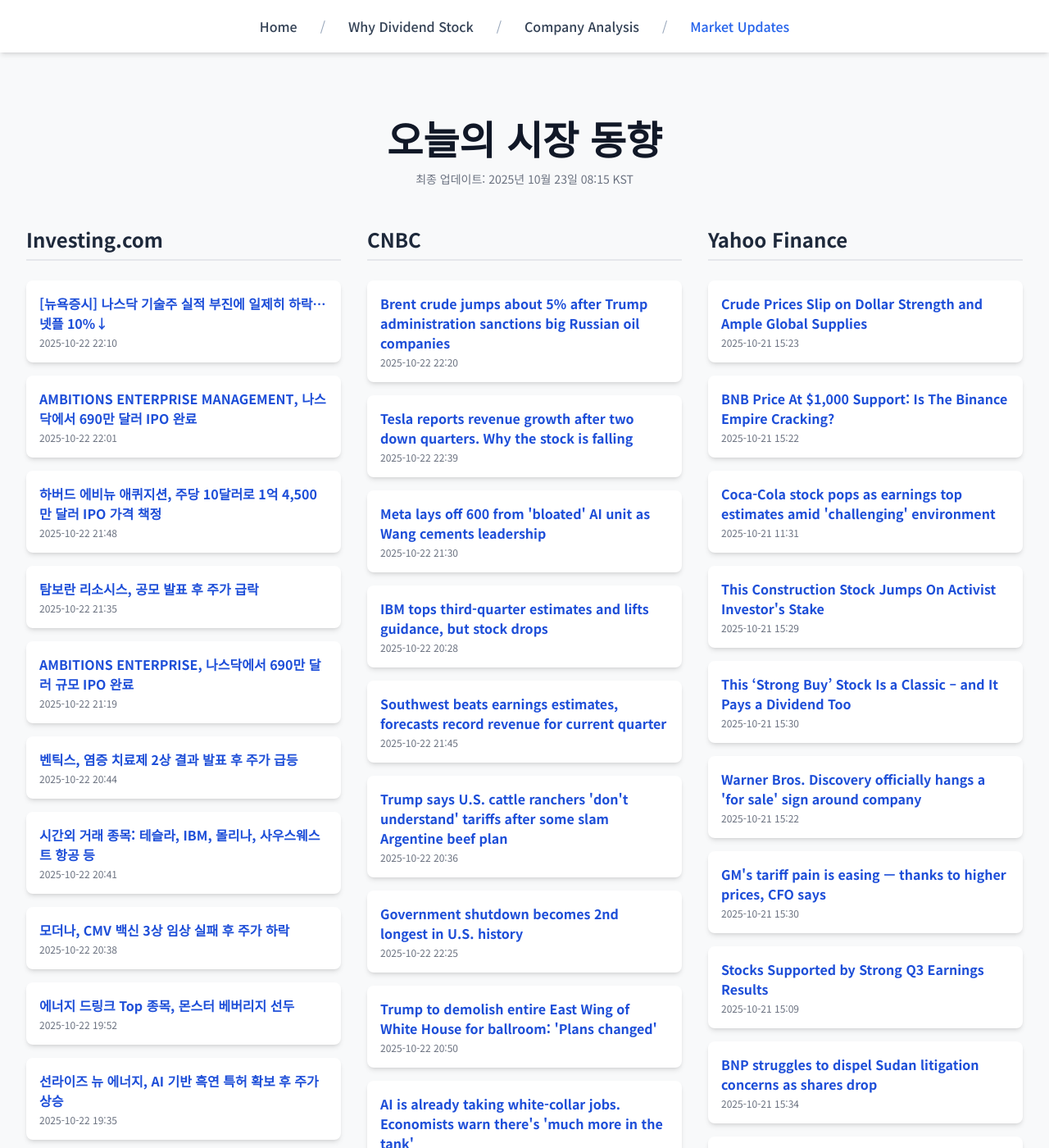
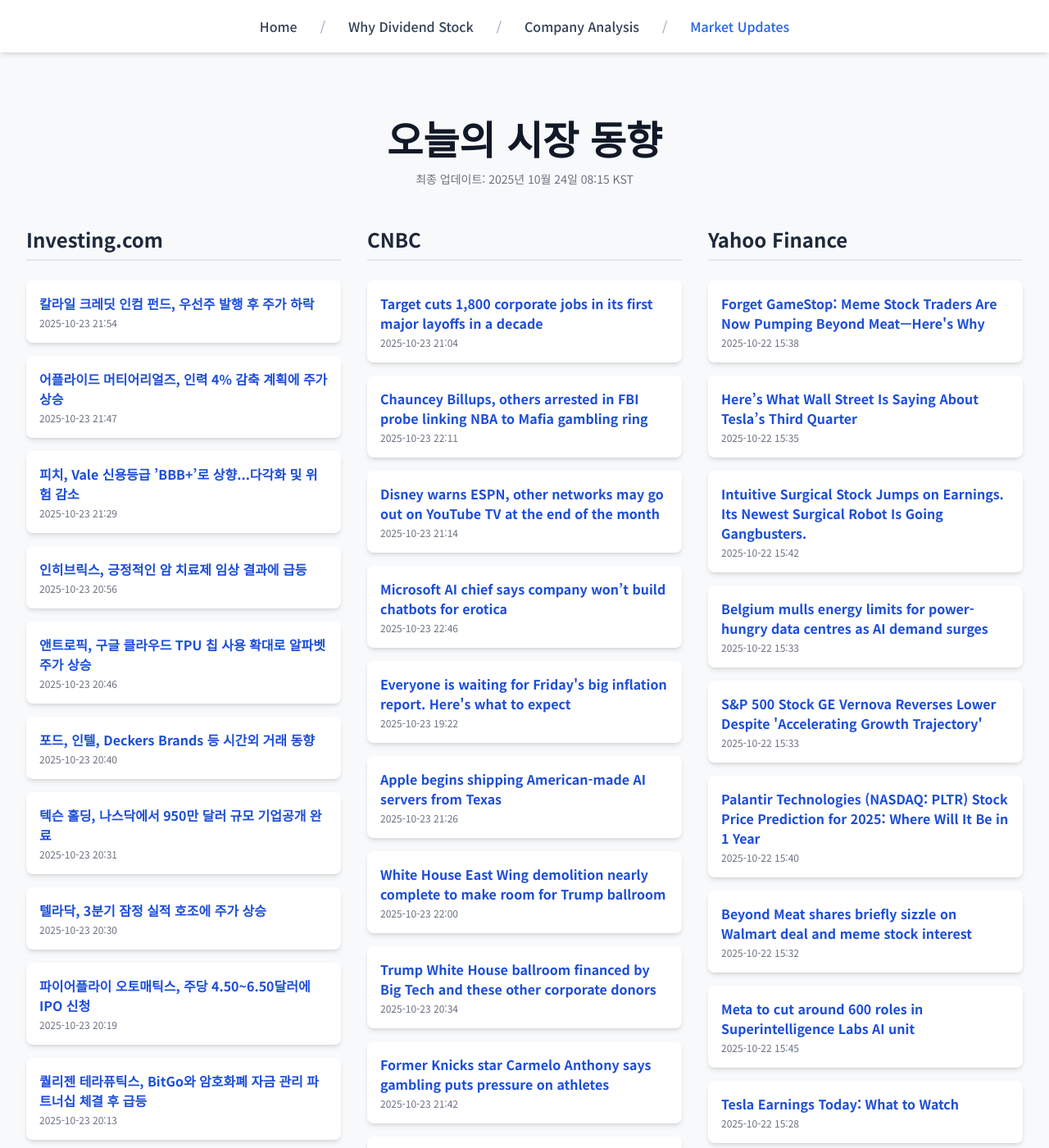
Before and after one commit to Kay-Hwang/my-company-analysis, a Jekyll site: the page built from market-updates.html, in a window 1280 px wide and 1400 px high. Shown: the whole window at 82% size. Built offline with Jekyll 4.4.1, drawn with Linux system fonts in a browser that asks for light colours; nearby versions of some CDN libraries; a script that is not in the unit is left out; some of the changed text lies outside the part shown.

Commit message:
Update daily data

```diff
--- a/_data/latest_data.json
+++ b/_data/latest_data.json
@@ -1,190 +1,190 @@
 {
-  "lastUpdated": "2025년 10월 23일 08:15 KST",
+  "lastUpdated": "2025년 10월 24일 08:15 KST",
   "news": {
     "investing": [
       {
-        "title": "[뉴욕증시] 나스닥 기술주 실적 부진에 일제히 하락… 넷플 10%↓",
-        "link": "https://kr.investing.com/news/stock-market-news/article-1680267",
-        "pubDate": "2025-10-22 22:10:39",
-        "summary": "[뉴욕증시] 나스닥 기술주 실적 부진에 일제히 하락… 넷플 10%↓"
+        "title": "칼라일 크레딧 인컴 펀드, 우선주 발행 후 주가 하락",
+        "link": "https://kr.investing.com/news/stock-market-news/article-93CH-1682701",
+        "pubDate": "2025-10-23 21:54:19",
+        "summary": "칼라일 크레딧 인컴 펀드, 우선주 발행 후 주가 하락"
       },
       {
-        "title": "AMBITIONS ENTERPRISE MANAGEMENT, 나스닥에서 690만 달러 IPO 완료",
-        "link": "https://kr.investing.com/news/stock-market-news/article-432SI-1680258",
-        "pubDate": "2025-10-22 22:01:13",
-        "summary": "AMBITIONS ENTERPRISE MANAGEMENT, 나스닥에서 690만 달러 IPO 완료"
+        "title": "어플라이드 머티어리얼즈, 인력 4% 감축 계획에 주가 상승",
+        "link": "https://kr.investing.com/news/stock-market-news/article-93CH-1682691",
+        "pubDate": "2025-10-23 21:47:56",
+        "summary": "어플라이드 머티어리얼즈, 인력 4% 감축 계획에 주가 상승"
       },
       {
-        "title": "하버드 에비뉴 애퀴지션, 주당 10달러로 1억 4,500만 달러 IPO 가격 책정",
-        "link": "https://kr.investing.com/news/stock-market-news/article-432SI-1680246",
-        "pubDate": "2025-10-22 21:48:04",
-        "summary": "하버드 에비뉴 애퀴지션, 주당 10달러로 1억 4,500만 달러 IPO 가격 책정"
+        "title": "피치, Vale 신용등급 ’BBB+’로 상향...다각화 및 위험 감소",
+        "link": "https://kr.investing.com/news/stock-market-news/article-93CH-1682676",
+        "pubDate": "2025-10-23 21:29:56",
+        "summary": "피치, Vale 신용등급 ’BBB+’로 상향...다각화 및 위험 감소"
       },
       {
-        "title": "탐보란 리소시스, 공모 발표 후 주가 급락",
-        "link": "https://kr.investing.com/news/stock-market-news/article-93CH-1680221",
-        "pubDate": "2025-10-22 21:35:53",
-        "summary": "탐보란 리소시스, 공모 발표 후 주가 급락"
+        "title": "인히브릭스, 긍정적인 암 치료제 임상 결과에 급등",
+        "link": "https://kr.investing.com/news/stock-market-news/article-93CH-1682631",
+        "pubDate": "2025-10-23 20:56:59",
+        "summary": "인히브릭스, 긍정적인 암 치료제 임상 결과에 급등"
       },
       {
-        "title": "AMBITIONS ENTERPRISE, 나스닥에서 690만 달러 규모 IPO 완료",
-        "link": "https://kr.investing.com/news/stock-market-news/article-432SI-1680200",
-        "pubDate": "2025-10-22 21:19:08",
-        "summary": "AMBITIONS ENTERPRISE, 나스닥에서 690만 달러 규모 IPO 완료"
+        "title": "앤트로픽, 구글 클라우드 TPU 칩 사용 확대로 알파벳 주가 상승",
+        "link": "https://kr.investing.com/news/stock-market-news/article-1682614",
+        "pubDate": "2025-10-23 20:46:26",
+        "summary": "앤트로픽, 구글 클라우드 TPU 칩 사용 확대로 알파벳 주가 상승"
       },
       {
-        "title": "벤틱스, 염증 치료제 2상 결과 발표 후 주가 급등",
-        "link": "https://kr.investing.com/news/stock-market-news/article-93CH-1680123",
-        "pubDate": "2025-10-22 20:44:25",
-        "summary": "벤틱스, 염증 치료제 2상 결과 발표 후 주가 급등"
+        "title": "포드, 인텔, Deckers Brands 등 시간외 거래 동향",
+        "link": "https://kr.investing.com/news/stock-market-news/article-432SI-1682602",
+        "pubDate": "2025-10-23 20:40:23",
+        "summary": "포드, 인텔, Deckers Brands 등 시간외 거래 동향"
       },
       {
-        "title": "시간외 거래 종목: 테슬라, IBM, 몰리나, 사우스웨스트 항공 등",
-        "link": "https://kr.investing.com/news/stock-market-news/article-432SI-1680113",
-        "pubDate": "2025-10-22 20:41:26",
-        "summary": "시간외 거래 종목: 테슬라, IBM, 몰리나, 사우스웨스트 항공 등"
+        "title": "텍슨 홀딩, 나스닥에서 950만 달러 규모 기업공개 완료",
+        "link": "https://kr.investing.com/news/stock-market-news/article-432SI-1682574",
+        "pubDate": "2025-10-23 20:31:16",
+        "summary": "텍슨 홀딩, 나스닥에서 950만 달러 규모 기업공개 완료"
       },
       {
-        "title": "모더나, CMV 백신 3상 임상 실패 후 주가 하락",
-        "link": "https://kr.investing.com/news/stock-market-news/article-93CH-1680103",
-        "pubDate": "2025-10-22 20:38:40",
-        "summary": "모더나, CMV 백신 3상 임상 실패 후 주가 하락"
+        "title": "텔라닥, 3분기 잠정 실적 호조에 주가 상승",
+        "link": "https://kr.investing.com/news/stock-market-news/article-93CH-1682569",
+        "pubDate": "2025-10-23 20:30:31",
+        "summary": "텔라닥, 3분기 잠정 실적 호조에 주가 상승"
       },
       {
-        "title": "에너지 드링크 Top 종목, 몬스터 베버리지 선두",
-        "link": "https://kr.investing.com/news/stock-market-news/article-93CH-1679925",
-        "pubDate": "2025-10-22 19:52:49",
-        "summary": "에너지 드링크 Top 종목, 몬스터 베버리지 선두"
+        "title": "파이어플라이 오토매틱스, 주당 4.50~6.50달러에 IPO 신청",
+        "link": "https://kr.investing.com/news/stock-market-news/article-432SI-1682513",
+        "pubDate": "2025-10-23 20:19:09",
+        "summary": "파이어플라이 오토매틱스, 주당 4.50~6.50달러에 IPO 신청"
       },
       {
-        "title": "선라이즈 뉴 에너지, AI 기반 흑연 특허 확보 후 주가 상승",
-        "link": "https://kr.investing.com/news/stock-market-news/article-93CH-1679916",
-        "pubDate": "2025-10-22 19:35:23",
-        "summary": "선라이즈 뉴 에너지, AI 기반 흑연 특허 확보 후 주가 상승"
+        "title": "퀄리젠 테라퓨틱스, BitGo와 암호화폐 자금 관리 파트너십 체결 후 급등",
+        "link": "https://kr.investing.com/news/stock-market-news/article-93CH-1682482",
+        "pubDate": "2025-10-23 20:13:17",
+        "summary": "퀄리젠 테라퓨틱스, BitGo와 암호화폐 자금 관리 파트너십 체결 후 급등"
       }
     ],
     "cnbc": [
       {
-        "title": "Brent crude jumps about 5% after Trump administration sanctions big Russian oil companies",
-        "link": "https://www.cnbc.com/2025/10/22/trump-administration-sanctions-russian-oil.html",
-        "pubDate": "Wed, 22 Oct 2025 22:20:18 GMT",
-        "summary": "The new sanctions are related to plans for a meeting between President Donald Trump and Russian leader Vladimir Putin being dropped."
+        "title": "Target cuts 1,800 corporate jobs in its first major layoffs in a decade",
+        "link": "https://www.cnbc.com/2025/10/23/target-layoffs-corporate-jobs-sales-slump.html",
+        "pubDate": "Thu, 23 Oct 2025 21:04:11 GMT",
+        "summary": "Target's incoming CEO Michael Fiddelke said the cuts are designed to spur growth and make the retailer faster."
       },
       {
-        "title": "Tesla reports revenue growth after two down quarters. Why the stock is falling",
-        "link": "https://www.cnbc.com/2025/10/22/tesla-tsla-q3-2025-earnings-report.html",
-        "pubDate": "Wed, 22 Oct 2025 22:39:29 GMT",
-        "summary": "Tesla has returned to favor on Wall Street after a brutal start to the year."
+        "title": "Chauncey Billups, others arrested in FBI probe linking NBA to Mafia gambling ring",
+        "link": "https://www.cnbc.com/2025/10/23/nba-billups-rozier-sports-betting-arrests-gambling.html",
+        "pubDate": "Thu, 23 Oct 2025 22:11:58 GMT",
+        "summary": "Terry Rozier, a 10-year NBA veteran, joined the Miami Heat in 2024 from the Charlotte Hornets."
       },
       {
-        "title": "Meta lays off 600 from 'bloated' AI unit as Wang cements leadership",
-        "link": "https://www.cnbc.com/2025/10/22/meta-layoffs-ai.html",
-        "pubDate": "Wed, 22 Oct 2025 21:30:37 GMT",
-        "summary": "The cuts did not impact employees within TBD Labs, which includes many of the top-tier AI hires brought into Meta this summer, people familiar told CNBC."
+        "title": "Disney warns ESPN, other networks may go out on YouTube TV at the end of the month",
+        "link": "https://www.cnbc.com/2025/10/23/disney-espn-youtube-tv-network-dispute.html",
+        "pubDate": "Thu, 23 Oct 2025 21:14:54 GMT",
+        "summary": "Less than a month after reaching a carriage agreement with NBCUniversal, YouTube TV is at risk of losing access to Disney's networks, including ABC and ESPN."
       },
       {
-        "title": "IBM tops third-quarter estimates and lifts guidance, but stock drops",
-        "link": "https://www.cnbc.com/2025/10/22/ibm-q3-2025-earnings-report.html",
-        "pubDate": "Wed, 22 Oct 2025 20:28:49 GMT",
-        "summary": "IBM's results topped estimates and the company lifted its guidance, citing artificial intelligence tailwinds."
+        "title": "Microsoft AI chief says company won’t build chatbots for erotica",
+        "link": "https://www.cnbc.com/2025/10/23/microsoft-ai-chief-suleyman-company-wont-build-chatbots-for-erotica.html",
+        "pubDate": "Thu, 23 Oct 2025 22:46:30 GMT",
+        "summary": "Microsoft AI CEO Mustafa Suleyman said the software company won't build erotica AI services, the latest break with rival-partner OpenAI."
       },
       {
-        "title": "Southwest beats earnings estimates, forecasts record revenue for current quarter",
-        "link": "https://www.cnbc.com/2025/10/22/southwest-airlines-luv-earnings-q3-2025.html",
-        "pubDate": "Wed, 22 Oct 2025 21:45:51 GMT",
-        "summary": "Southwest Airlines reported a surprise quarterly profit for the third quarter."
+        "title": "Everyone is waiting for Friday's big inflation report. Here's what to expect",
+        "link": "https://www.cnbc.com/2025/10/23/cpi-inflation-preview.html",
+        "pubDate": "Thu, 23 Oct 2025 19:22:35 GMT",
+        "summary": "The Friday release of September's consumer price index report is pretty much the only game in town this month."
       },
       {
-        "title": "Trump says U.S. cattle ranchers 'don't understand' tariffs after some slam Argentine beef plan",
-        "link": "https://www.cnbc.com/2025/10/22/trump-ranchers-beef-tariffs-argentina.html",
-        "pubDate": "Wed, 22 Oct 2025 20:36:34 GMT",
-        "summary": "President Donald Trump said U.S. cattle ranchers \"don't understand\" how they have benefitted from his tariffs, adding that they \"have to get their prices down.\""
+        "title": "Apple begins shipping American-made AI servers from Texas",
+        "link": "https://www.cnbc.com/2025/10/23/apple-american-made-ai-servers-texas.html",
+        "pubDate": "Thu, 23 Oct 2025 21:26:11 GMT",
+        "summary": "The milestone could please President Donald Trump, who has called for Apple to do more manufacturing on U.S. shores."
       },
       {
-        "title": "Government shutdown becomes 2nd longest in U.S. history",
-        "link": "https://www.cnbc.com/2025/10/22/government-shutdown-trump-democrats.html",
-        "pubDate": "Wed, 22 Oct 2025 22:25:30 GMT",
-        "summary": "Democrats want President Donald Trump to get involved in shutdown negotiations. Senate Majority Leader John Thune says, \"Open up the government first.\""
+        "title": "White House East Wing demolition nearly complete to make room for Trump ballroom",
+        "link": "https://www.cnbc.com/2025/10/23/trump-white-house-east-wing-ballroom-demolish.html",
+        "pubDate": "Thu, 23 Oct 2025 22:00:39 GMT",
+        "summary": "Trump said Wednesday that the 90,000 square foot ballroom will cost $300 million, higher than the original estimated price tag of $200 million."
       },
       {
-        "title": "Trump to demolish entire East Wing of White House for ballroom: 'Plans changed'",
-        "link": "https://www.cnbc.com/2025/10/22/trump-white-house-ballroom-east-wing-demolition-youtube.html",
-        "pubDate": "Wed, 22 Oct 2025 20:50:01 GMT",
-        "summary": "President Trump has said he and donors will cover the costs of the White House East Wing ballroom, but it is not clear who all the contributors are."
+        "title": "Trump White House ballroom financed by Big Tech and these other corporate donors",
+        "link": "https://www.cnbc.com/2025/10/23/trump-white-house-east-wing-ballroom-donors-apple-amazon-meta-microsoft-google.html",
+        "pubDate": "Thu, 23 Oct 2025 20:34:57 GMT",
+        "summary": "Big Tech and other publicly traded companies are helping to finance the $300 million White House ballroom planned by President Donald Trump."
       },
       {
-        "title": "AI is already taking white-collar jobs. Economists warn there's 'much more in the tank'",
-        "link": "https://www.cnbc.com/2025/10/22/ai-taking-white-collar-jobs-economists-warn-much-more-in-the-tank.html",
-        "pubDate": "Wed, 22 Oct 2025 16:19:57 GMT",
-        "summary": "Across banking, the auto sector and retail, executives are warning employees and investors that AI is taking over jobs."
+        "title": "Former Knicks star Carmelo Anthony says gambling puts pressure on athletes",
+        "link": "https://www.cnbc.com/2025/10/23/carmelo-anthony-nba-bets-gambling-pressure.html",
+        "pubDate": "Thu, 23 Oct 2025 21:42:46 GMT",
+        "summary": "Carmelo Anthony said that NBA stars feel the pressure from the rise of sports betting."
       },
       {
-        "title": "Hundreds of public figures, including Apple co-founder Steve Wozniak and Virgin's Richard Branson urge AI ‘superintelligence’ ban",
-        "link": "https://www.cnbc.com/2025/10/22/800-petition-signatures-apple-steve-wozniak-and-virgin-richard-branson-superintelligence-race.html",
-        "pubDate": "Wed, 22 Oct 2025 14:16:12 GMT",
-        "summary": "A group of prominent figures, including artificial intelligence heavyweights, has lead a call to end efforts to create ‘superintelligence.'"
+        "title": "Why Jim Cramer thinks it pays to bet on the bulls",
+        "link": "https://www.cnbc.com/2025/10/23/jim-cramer-bulls-bet.html",
+        "pubDate": "Thu, 23 Oct 2025 22:33:47 GMT",
+        "summary": "Bullish investors usually triumph in the end, CNBC's Jim Cramer suggested."
       }
     ],
     "yahoo": [
       {
-        "title": "Crude Prices Slip on Dollar Strength and Ample Global Supplies",
-        "link": "https://finance.yahoo.com/news/crude-prices-slip-dollar-strength-152311267.html",
-        "pubDate": "2025-10-21T15:23:11Z",
-        "summary": "Crude Prices Slip on Dollar Strength and Ample Global Supplies"
+        "title": "Forget GameStop: Meme Stock Traders Are Now Pumping Beyond Meat—Here's Why",
+        "link": "https://finance.yahoo.com/news/forget-gamestop-meme-stock-traders-153809146.html",
+        "pubDate": "2025-10-22T15:38:09Z",
+        "summary": "Forget GameStop: Meme Stock Traders Are Now Pumping Beyond Meat—Here's Why"
       },
       {
-        "title": "BNB Price At $1,000 Support: Is The Binance Empire Cracking?",
-        "link": "https://finance.yahoo.com/news/bnb-price-1-000-support-152230264.html",
-        "pubDate": "2025-10-21T15:22:30Z",
-        "summary": "BNB Price At $1,000 Support: Is The Binance Empire Cracking?"
+        "title": "Here’s What Wall Street Is Saying About Tesla’s Third Quarter",
+        "link": "https://www.barrons.com/livecoverage/tesla-earnings-stock-price-elon-musk-news/card/here-s-what-wall-street-is-saying-about-tesla-s-third-quarter-4A8XorjVzIt8WYX5NVNE?siteid=yhoof2&yptr=yahoo",
+        "pubDate": "2025-10-22T15:35:50Z",
+        "summary": "Here’s What Wall Street Is Saying About Tesla’s Third Quarter"
       },
       {
-        "title": "Coca-Cola stock pops as earnings top estimates amid 'challenging' environment",
-        "link": "https://finance.yahoo.com/news/coca-cola-stock-pops-as-earnings-top-estimates-amid-challenging-environment-113155611.html",
-        "pubDate": "2025-10-21T11:31:55Z",
-        "summary": "Coca-Cola stock pops as earnings top estimates amid 'challenging' environment"
+        "title": "Intuitive Surgical Stock Jumps on Earnings. Its Newest Surgical Robot Is Going Gangbusters.",
+        "link": "https://www.barrons.com/articles/intuitive-surgical-earnings-stock-price-81b809c7?siteid=yhoof2&yptr=yahoo",
+        "pubDate": "2025-10-22T15:42:00Z",
+        "summary": "Intuitive Surgical Stock Jumps on Earnings. Its Newest Surgical Robot Is Going Gangbusters."
       },
       {
-        "title": "This Construction Stock Jumps On Activist Investor's Stake",
-        "link": "https://www.investors.com/news/fluor-stock-activist-investor-starboard-value-nuscale-smr/?src=A00220&yptr=yahoo",
-        "pubDate": "2025-10-21T15:29:03Z",
-        "summary": "This Construction Stock Jumps On Activist Investor's Stake"
+        "title": "Belgium mulls energy limits for power-hungry data centres as AI demand surges",
+        "link": "https://finance.yahoo.com/news/belgium-mulls-energy-limits-power-153310611.html",
+        "pubDate": "2025-10-22T15:33:10Z",
+        "summary": "Belgium mulls energy limits for power-hungry data centres as AI demand surges"
       },
       {
-        "title": "This ‘Strong Buy’ Stock Is a Classic – and It Pays a Dividend Too",
-        "link": "https://finance.yahoo.com/news/strong-buy-stock-classic-pays-153003329.html",
-        "pubDate": "2025-10-21T15:30:03Z",
-        "summary": "This ‘Strong Buy’ Stock Is a Classic – and It Pays a Dividend Too"
+        "title": "S&P 500 Stock GE Vernova Reverses Lower Despite 'Accelerating Growth Trajectory'",
+        "link": "https://www.investors.com/news/sp-500-ge-vernova-third-quarter-earnings-stock-market/?src=A00220&yptr=yahoo",
+        "pubDate": "2025-10-22T15:33:26Z",
+        "summary": "S&P 500 Stock GE Vernova Reverses Lower Despite 'Accelerating Growth Trajectory'"
       },
       {
-        "title": "Warner Bros. Discovery officially hangs a 'for sale' sign around company",
-        "link": "https://finance.yahoo.com/news/warner-bros-discovery-officially-hangs-152252984.html",
-        "pubDate": "2025-10-21T15:22:52Z",
-        "summary": "Warner Bros. Discovery officially hangs a 'for sale' sign around company"
+        "title": "Palantir Technologies (NASDAQ: PLTR) Stock Price Prediction for 2025: Where Will It Be in 1 Year",
+        "link": "https://finance.yahoo.com/news/palantir-technologies-nasdaq-pltr-stock-154020021.html",
+        "pubDate": "2025-10-22T15:40:20Z",
+        "summary": "Palantir Technologies (NASDAQ: PLTR) Stock Price Prediction for 2025: Where Will It Be in 1 Year"
       },
       {
-        "title": "GM's tariff pain is easing — thanks to higher prices, CFO says",
-        "link": "https://finance.yahoo.com/news/gms-tariff-pain-is-easing--thanks-to-higher-prices-cfo-says-153033939.html",
-        "pubDate": "2025-10-21T15:30:33Z",
-        "summary": "GM's tariff pain is easing — thanks to higher prices, CFO says"
+        "title": "Beyond Meat shares briefly sizzle on Walmart deal and meme stock interest",
+        "link": "https://finance.yahoo.com/news/beyond-meat-shares-sizzle-walmart-153228209.html",
+        "pubDate": "2025-10-22T15:32:28Z",
+        "summary": "Beyond Meat shares briefly sizzle on Walmart deal and meme stock interest"
       },
       {
-        "title": "Stocks Supported by Strong Q3 Earnings Results",
-        "link": "https://finance.yahoo.com/news/stocks-supported-strong-q3-earnings-150929917.html",
-        "pubDate": "2025-10-21T15:09:29Z",
-        "summary": "Stocks Supported by Strong Q3 Earnings Results"
+        "title": "Meta to cut around 600 roles in Superintelligence Labs AI unit",
+        "link": "https://finance.yahoo.com/news/meta-cut-around-600-roles-154528860.html",
+        "pubDate": "2025-10-22T15:45:28Z",
+        "summary": "Meta to cut around 600 roles in Superintelligence Labs AI unit"
       },
       {
-        "title": "BNP struggles to dispel Sudan litigation concerns as shares drop",
-        "link": "https://finance.yahoo.com/news/bnp-struggles-dispel-sudan-litigation-153415941.html",
-        "pubDate": "2025-10-21T15:34:15Z",
-        "summary": "BNP struggles to dispel Sudan litigation concerns as shares drop"
+        "title": "Tesla Earnings Today: What to Watch",
+        "link": "https://www.wsj.com/livecoverage/stock-market-today-tesla-earnings-10-22-2025/card/tesla-earnings-today-what-to-watch-lIyBwq4pxhTqFVEENuf7?siteid=yhoof2&yptr=yahoo",
+        "pubDate": "2025-10-22T15:28:04Z",
+        "summary": "Tesla Earnings Today: What to Watch"
       },
       {
-        "title": "Dear UnitedHealth Stock Fans, Mark Your Calendars for October 28",
-        "link": "https://finance.yahoo.com/news/dear-unitedhealth-stock-fans-mark-150602088.html",
-        "pubDate": "2025-10-21T15:06:02Z",
-        "summary": "Dear UnitedHealth Stock Fans, Mark Your Calendars for October 28"
+        "title": "Gold extends Tuesday's tumble; stocks mostly lower as Netflix falls",
+        "link": "https://finance.yahoo.com/news/gold-extends-tuesdays-tumble-stocks-152554501.html",
+        "pubDate": "2025-10-22T15:25:54Z",
+        "summary": "Gold extends Tuesday's tumble; stocks mostly lower as Netflix falls"
       }
     ]
   }
```
